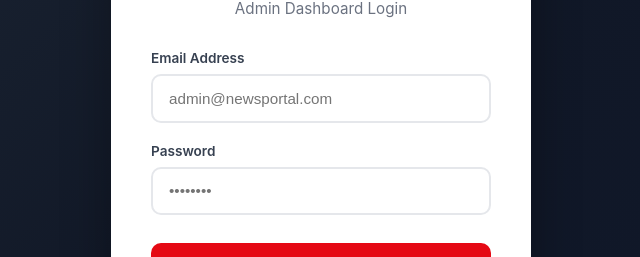
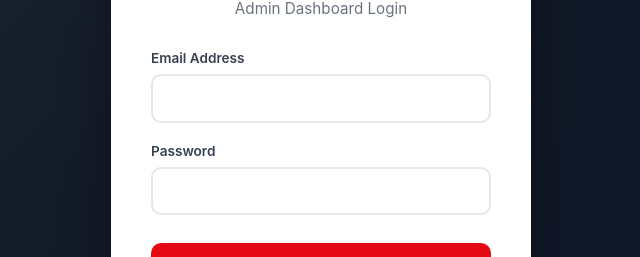
Before and after one commit to vinaydev95/Boltagurugram, a Next.js app: page /signin in a window 1280 px wide. Shown: the part 286-543 px from the top of the page, without its empty margins (319-959 px from the left). Built offline with nearby package versions, Linux system fonts and the light colour scheme; no server answers.

Commit message:
chore: remove signin placeholders and add github action workflow

```diff
--- a/src/app/signin/page.tsx
+++ b/src/app/signin/page.tsx
@@ -97,7 +97,6 @@ export default function SignInPage() {
               type="email"
               value={email}
               onChange={(e) => setEmail(e.target.value)}
-              placeholder="admin@newsportal.com"
               required
               style={{
                 width: '100%',
@@ -127,7 +126,6 @@ export default function SignInPage() {
               type="password"
               value={password}
               onChange={(e) => setPassword(e.target.value)}
-              placeholder="••••••••"
               required
               style={{
                 width: '100%',
```
